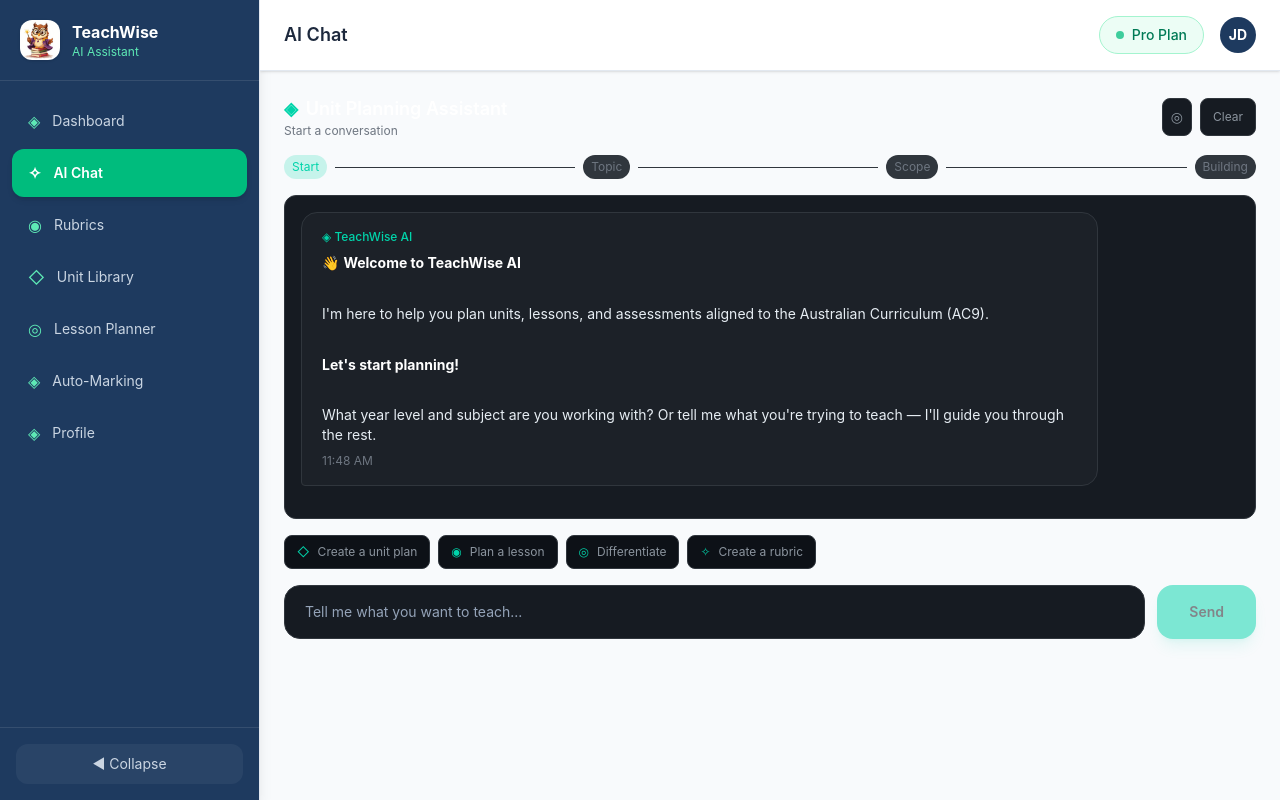
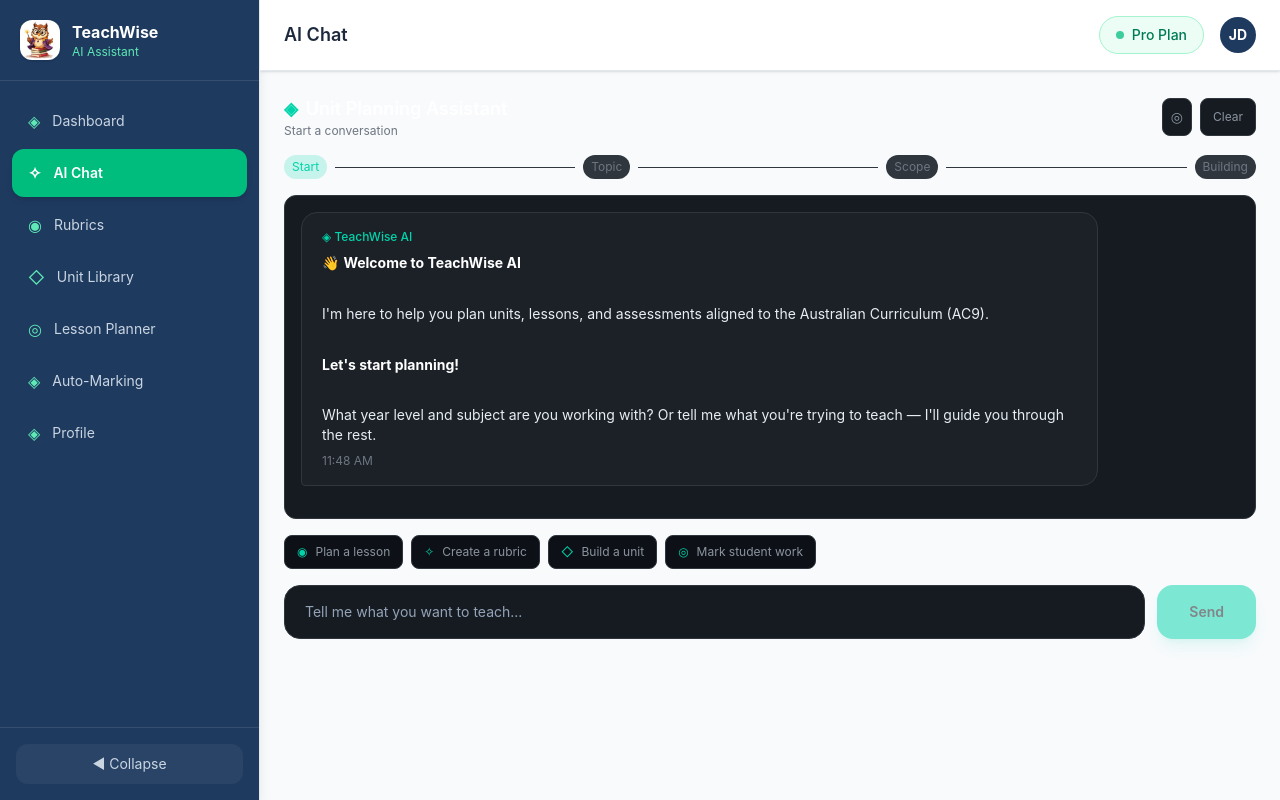
Before and after one commit to duskmetamask-bit/teachwise-ai, a Next.js app: page /chat in a window 1280 px wide. Built offline with nearby package versions, Linux system fonts and the light colour scheme.

Commit message:
fix: add Link import to chat page

```diff
--- a/app/(app)/automark/page.tsx
+++ b/app/(app)/automark/page.tsx
@@ -1,7 +1,20 @@
 'use client';
 
-import { useState, useEffect } from 'react';
+import { Suspense, useState, useEffect } from 'react';
 import { useSearchParams } from 'next/navigation';
+
+function LoadingSpinner() {
+  return (
+    <div className="flex items-center justify-center py-16">
+      <div className="flex flex-col items-center gap-3">
+        <div className="w-8 h-8 border-2 border-emerald-500 border-t-transparent rounded-full animate-spin" />
+        <span className="text-sm text-slate-500">Loading...</span>
+      </div>
+    </div>
+  );
+}
+
+function AutomarkContent() {
 
 const AUTO_MARK_SYSTEM_PROMPT = `You are an expert Australian teacher assessor with deep knowledge of:
 - Australian Curriculum v9 (AC9) achievement standards and assessment rubrics
@@ -136,7 +149,7 @@
   );
 }
 
-export default function AutomarkPage() {
+function AutomarkContent() {
   const searchParams = useSearchParams();
   const [studentFile, setStudentFile] = useState<File | null>(null);
   const [rubricFile, setRubricFile] = useState<File | null>(null);
@@ -490,3 +503,11 @@
     </div>
   );
 }
+
+export default function AutomarkPage() {
+  return (
+    <Suspense fallback={<LoadingSpinner />}>
+      <AutomarkContent />
+    </Suspense>
+  );
+}
--- a/app/(app)/chat/page.tsx
+++ b/app/(app)/chat/page.tsx
@@ -1,16 +1,17 @@
 'use client';
 
 import { useState, useRef, useEffect } from 'react';
+import Link from 'next/link';
 import { Message, TeacherPrefs } from '@/app/lib/types';
 
 const STORAGE_KEY = 'teachwise_prefs';
 const HISTORY_KEY = 'teachwise_chat_history';
 
 const quickActions = [
-  { label: 'Create a unit plan', icon: '◇', prompt: 'Help me create a unit plan for...' },
-  { label: 'Plan a lesson', icon: '◉', prompt: 'I need a lesson plan for...' },
-  { label: 'Differentiate', icon: '◎', prompt: 'Help me differentiate this for...' },
-  { label: 'Create a rubric', icon: '✧', prompt: 'Create a rubric for...' },
+  { label: 'Plan a lesson', icon: '◉', targetPage: '/planner', prefill: 'lesson' },
+  { label: 'Create a rubric', icon: '✧', targetPage: '/rubrics', prefill: 'rubric' },
+  { label: 'Build a unit', icon: '◇', targetPage: '/units', prefill: 'unit' },
+  { label: 'Mark student work', icon: '◎', targetPage: '/automark', prefill: 'automark' },
 ];
 
 const defaultWelcome = `👋 **Welcome to TeachWise AI**
@@ -367,17 +368,22 @@
 
       {/* Quick Actions */}
       <div className="flex flex-wrap gap-2 mb-4">
-        {quickActions.map((action) => (
-          <button
-            key={action.label}
-            onClick={() => handleSend(action.prompt)}
-            disabled={isTyping}
-            className="px-3 py-2 rounded-lg text-xs bg-[#0D1117] border border-[#30363D] text-[#8B949E] hover:border-[#00D4AA]/50 hover:text-[#00D4AA] transition-all flex items-center gap-2 disabled:opacity-50"
-          >
-            <span className="text-[#00D4AA]">{action.icon}</span>
-            {action.label}
-          </button>
-        ))}
+        {quickActions.map((action) => {
+          const params = new URLSearchParams({ prefill: action.prefill });
+          if (prefs.yearLevel) params.set('year', prefs.yearLevel);
+          if (prefs.subject) params.set('subject', prefs.subject);
+          const href = `${action.targetPage}?${params.toString()}`;
+          return (
+            <Link
+              key={action.label}
+              href={href}
+              className="px-3 py-2 rounded-lg text-xs bg-[#0D1117] border border-[#30363D] text-[#8B949E] hover:border-[#00D4AA]/50 hover:text-[#00D4AA] transition-all flex items-center gap-2"
+            >
+              <span className="text-[#00D4AA]">{action.icon}</span>
+              {action.label}
+            </Link>
+          );
+        })}
       </div>
 
       {/* Input */}
--- a/app/(app)/planner/page.tsx
+++ b/app/(app)/planner/page.tsx
@@ -1,7 +1,7 @@
 'use client';
 
-import { useState } from 'react';
-import Link from 'next/link';
+import { useState, useEffect } from 'react';
+import { useSearchParams } from 'next/navigation';
 import { SavedPlan } from '@/app/lib/types';
 
 const subjects = ['Mathematics', 'English', 'Science', 'Humanities & Social Sciences', 'Digital Technologies', 'Health & Physical Education'];
@@ -65,6 +65,7 @@
 }
 
 export default function PlannerPage() {
+  const searchParams = useSearchParams();
   const [subject, setSubject] = useState('');
   const [yearLevel, setYearLevel] = useState('');
   const [topic, setTopic] = useState('');
@@ -72,6 +73,15 @@
   const [loading, setLoading] = useState(false);
   const [result, setResult] = useState('');
   const [showResult, setShowResult] = useState(false);
+
+  // Pre-fill from URL params on mount
+  useEffect(() => {
+    const prefill = searchParams.get('prefill');
+    const year = searchParams.get('year');
+    const subjectParam = searchParams.get('subject');
+    if (year) setYearLevel(decodeURIComponent(year));
+    if (subjectParam) setSubject(decodeURIComponent(subjectParam));
+  }, [searchParams]);
 
   const handleGenerate = async () => {
     if (!subject || !yearLevel || !topic) return;
--- a/app/(app)/rubrics/page.tsx
+++ b/app/(app)/rubrics/page.tsx
@@ -1,6 +1,20 @@
 'use client';
 
-import { useState } from 'react';
+import { Suspense, useState, useEffect } from 'react';
+import { useSearchParams } from 'next/navigation';
+
+function LoadingSpinner() {
+  return (
+    <div className="flex items-center justify-center py-16">
+      <div className="flex flex-col items-center gap-3">
+        <div className="w-8 h-8 border-2 border-emerald-500 border-t-transparent rounded-full animate-spin" />
+        <span className="text-sm text-slate-500">Loading...</span>
+      </div>
+    </div>
+  );
+}
+
+function RubricsContent() {
 
 const YEAR_LEVELS = ['F', '1', '2', '3', '4', '5', '6'];
 const SUBJECTS = ['English', 'Mathematics', 'Science', 'HASS', 'Digital Technologies', 'Health'];
@@ -31,7 +45,8 @@
   descriptors: string[][];
 }
 
-export default function RubricsPage() {
+function RubricsContent() {
+  const searchParams = useSearchParams();
   const [yearLevel, setYearLevel] = useState('');
   const [subject, setSubject] = useState('');
   const [topic, setTopic] = useState('');
@@ -40,6 +55,14 @@
   const [isLoading, setIsLoading] = useState(false);
   const [result, setResult] = useState('');
   const [copied, setCopied] = useState(false);
+
+  // Pre-fill from URL params on mount
+  useEffect(() => {
+    const year = searchParams.get('year');
+    const subjectParam = searchParams.get('subject');
+    if (year) setYearLevel(decodeURIComponent(year).replace('Year ', ''));
+    if (subjectParam) setSubject(decodeURIComponent(subjectParam));
+  }, [searchParams]);
 
   const handleSubmit = async (e: React.FormEvent) => {
     e.preventDefault();
--- a/app/(app)/units/page.tsx
+++ b/app/(app)/units/page.tsx
@@ -32,12 +32,13 @@
   const [selectedUnit, setSelectedUnit] = useState<UnitPlan | null>(null);
   const [search, setSearch] = useState('');
   const [savedPlans, setSavedPlans] = useState<SavedPlan[]>([]);
-  const [units, setUnits] = useState<UnitPlan[]>([]);
+  const [units, setUnits] = useState<UnitPlan[]>(mockUnits);
 
   useEffect(() => {
     const stored: SavedPlan[] = JSON.parse(localStorage.getItem(STORAGE_KEY) || '[]');
     setSavedPlans(stored);
-    setUnits([...stored.map(savedPlanToUnit), ...mockUnits]);
+    const savedAsUnits = stored.map(savedPlanToUnit);
+    setUnits([...mockUnits, ...savedAsUnits]);
   }, []);
 
   const filtered = units.filter((u) => {
```
Also changed, not shown: package.json (+7 -7 lines), 1 other file (tests, documents, lock files or other folders).
